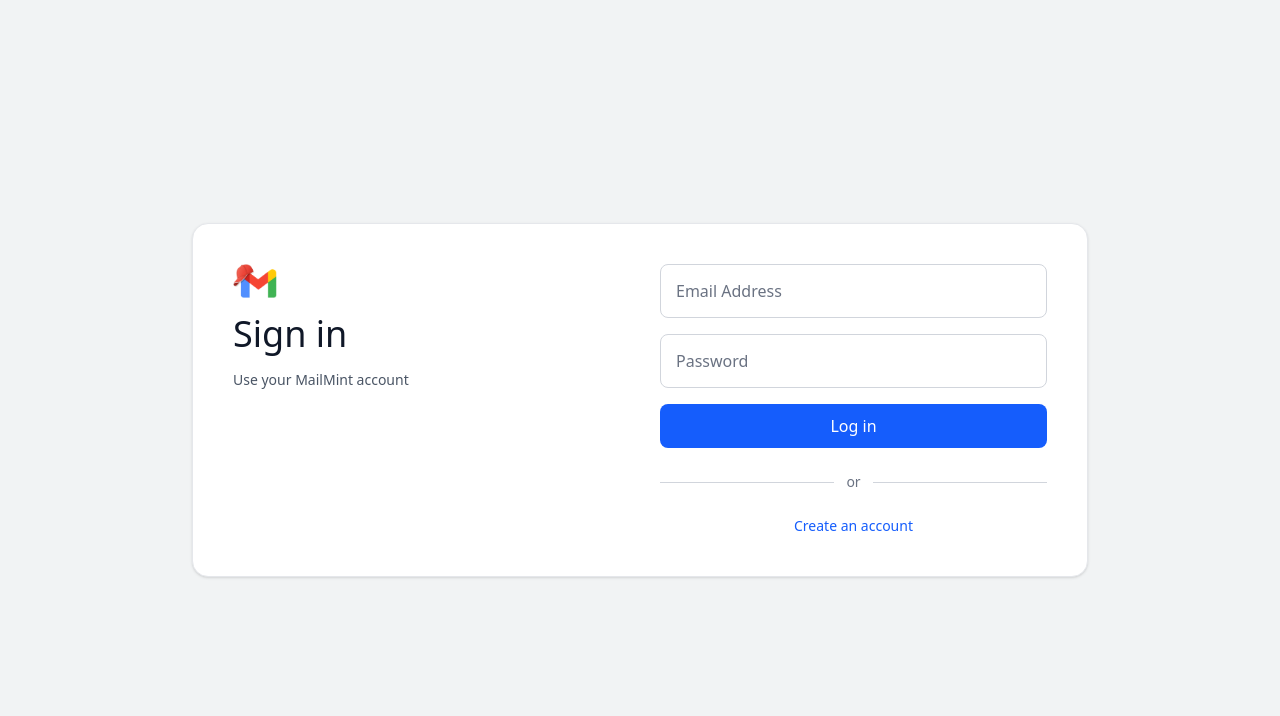
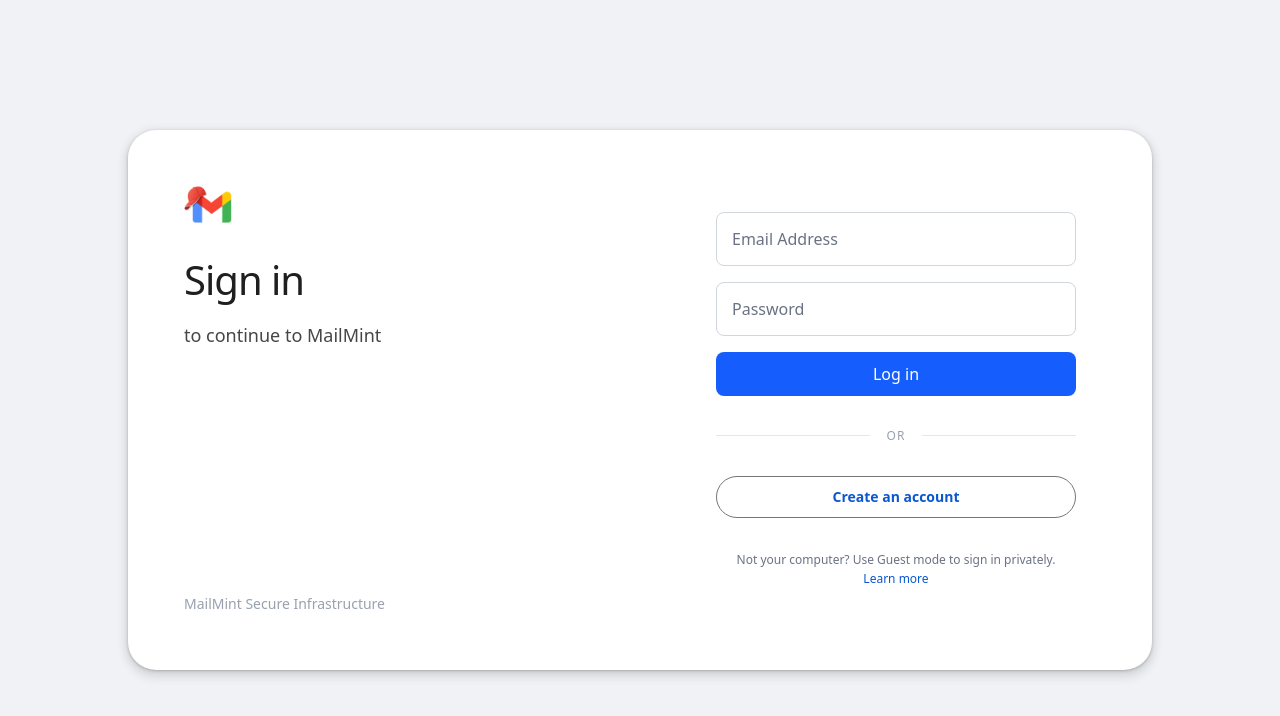
Before and after one commit to my-itemss/mailmint, a Next.js app in the folder client/: page / in a window 1280 px wide. Shown: the top 716 px of the page. Built offline with nearby package versions, Linux system fonts and the light colour scheme; no server answers; a web font is replaced by a local one.

Commit message:
ui improved 0.6

```diff
--- a/client/package.json
+++ b/client/package.json
@@ -9,6 +9,7 @@
     "lint": "eslint"
   },
   "dependencies": {
+    "framer-motion": "^12.34.3",
     "lucide-react": "^0.575.0",
     "next": "16.1.6",
     "postcss": "^8.5.6",
--- a/client/src/app/page.tsx
+++ b/client/src/app/page.tsx
@@ -10,6 +10,7 @@ import Topbar from "@/components/Topbar";
 import EmailList from "@/components/EmailList";
 import SentEmailList from "@/components/SentEmailList";
 import ComposeModal from "@/components/ComposeModal";
+import { motion, AnimatePresence } from "framer-motion";
 
 import { getEmails, getSentEmails } from "../../lib/api";
 
@@ -93,59 +94,89 @@ export default function Home() {
   /* ---------------- AUTH SCREEN ---------------- */
   if (!mailbox) {
     return (
-      <div className="min-h-screen bg-[#f1f3f4] flex items-center justify-center px-4">
-        <div className="w-full max-w-4xl bg-white rounded-2xl shadow-sm border border-gray-200 p-8 md:p-10">
+       <div className="min-h-screen bg-[#F0F2F5] flex items-center justify-center p-4 sm:p-6">
+      {/* Main Container with Material 3 Shadow */}
+      <motion.div
+        layout
+        className="w-full max-w-[1024px] min-h-[540px] bg-white rounded-[28px] shadow-[0_1px_3px_rgba(60,64,67,0.3),0_4px_8px_3px_rgba(60,64,67,0.15)] flex flex-col md:flex-row overflow-hidden"
+      >
 
-          <div className="flex flex-col md:flex-row gap-10">
-
-            {/* Left */}
-            <div className="flex-1">
-              <img
-                className="w-11 mb-4"
+        {/* LEFT SIDE: Branding (Static) */}
+        <div className="flex-1 p-10 md:p-14 flex flex-col">
+          <div className="mb-auto">
+            <motion.img
+              initial={{ scale: 0.8, opacity: 0 }}
+              animate={{ scale: 1, opacity: 1 }}
+              className="w-12 mb-8"
               src="/log/mailmint.png"
+              alt="MailMint"
             />
 
-              <h1 className="text-4xl font-medium text-gray-900 mb-4">
+            <AnimatePresence mode="wait">
+              <motion.div
+                key={authMode}
+                initial={{ x: -20, opacity: 0 }}
+                animate={{ x: 0, opacity: 1 }}
+                exit={{ x: 20, opacity: 0 }}
+                transition={{ duration: 0.3 }}
+              >
+                <h1 className="text-[32px] md:text-[40px] font-normal text-[#1F1F1F] leading-tight tracking-tight mb-4">
                   {authMode === "login" ? "Sign in" : "Create account"}
                 </h1>
-
-              <p className="text-gray-600 text-sm">
-                {authMode === "login"
-                  ? "Use your MailMint account"
-                  : "Create a temporary mailbox instantly"}
+                <p className="text-[#444746] text-lg font-normal">
+                  {authMode === "login" ? "to continue to MailMint" : "Get your private mailbox"}
                 </p>
+              </motion.div>
+            </AnimatePresence>
           </div>
 
-            {/* Right */}
-            <div className="flex-1">
+          <div className="hidden md:block text-gray-400 text-sm">
+            MailMint Secure Infrastructure
+          </div>
+        </div>
 
+        {/* RIGHT SIDE: Interactive Form */}
+        <div className="flex-1 p-10 md:p-14 flex flex-col justify-center">
+          <div className="w-full max-w-[360px] mx-auto">
+
+            <AnimatePresence mode="wait">
+              <motion.div
+                key={authMode}
+                initial={{ y: 10, opacity: 0 }}
+                animate={{ y: 0, opacity: 1 }}
+                exit={{ y: -10, opacity: 0 }}
+                transition={{ duration: 0.3 }}
+              >
                 {authMode === "login" ? (
                   <LoginMailbox onLogin={handleAuthSuccess} />
                 ) : (
                   <CreateMailbox onCreated={handleAuthSuccess} />
                 )}
+              </motion.div>
+            </AnimatePresence>
 
-              <div className="flex items-center my-6">
-                <div className="flex-grow border-t border-gray-300"></div>
-                <span className="px-3 text-sm text-gray-500">or</span>
-                <div className="flex-grow border-t border-gray-300"></div>
+            <div className="flex items-center my-8">
+              <div className="flex-grow border-t border-gray-200"></div>
+              <span className="px-4 text-xs font-medium text-gray-400 uppercase tracking-widest">or</span>
+              <div className="flex-grow border-t border-gray-200"></div>
             </div>
 
-              <div className="flex justify-center">
+            <div className="flex flex-col items-center">
               <button
-                  onClick={() =>
-                    setAuthMode(authMode === "login" ? "create" : "login")
-                  }
-                  className="text-blue-600 text-sm font-medium hover:underline"
+                onClick={() => setAuthMode(authMode === "login" ? "create" : "login")}
+                className="w-full py-2.5 rounded-full border border-[#747775] text-[#0B57D0] text-sm font-semibold hover:bg-[#F1F3F4] transition-colors"
               >
-                  {authMode === "login"
-                    ? "Create an account"
-                    : "Already have an account?"}
+                {authMode === "login" ? "Create an account" : "Sign in instead"}
               </button>
+
+              <p className="mt-8 text-xs text-gray-500 text-center leading-relaxed">
+                Not your computer? Use Guest mode to sign in privately. <br/>
+                <a href="#" className="text-[#0B57D0] font-medium hover:underline">Learn more</a>
+              </p>
             </div>
           </div>
         </div>
-        </div>
+      </motion.div>
     </div>
     );
   }
@@ -153,18 +184,14 @@ export default function Home() {
   /* ---------------- MAIN APP ---------------- */
   return (
     <div className="h-screen flex flex-col bg-[#f6f8fc]">
-
       <Topbar
         email={mailbox}
         displayName={displayName}
         onLogout={handleLogout}
-        onToggleSidebar={() =>
-          setSidebarCollapsed(!sidebarCollapsed)
-        }
+        onToggleSidebar={() => setSidebarCollapsed(!sidebarCollapsed)}
       />
 
       <div className="flex flex-1 overflow-hidden">
-
         <Sidebar
           collapsed={sidebarCollapsed}
           activeItem={activeTab}
@@ -174,7 +201,6 @@ export default function Home() {
 
         {/* MAIN CONTENT */}
         <div className="flex-1 flex flex-col overflow-hidden bg-white rounded-tl-3xl shadow-sm border-l border-t border-gray-100">
-
           {/* Inbox */}
           {activeTab === "Inbox" && (
             <EmailList
@@ -183,7 +209,8 @@ export default function Home() {
               onDeleted={(id) =>
                 setEmails((prev) => prev.filter((m) => m._id !== id))
               }
-/>          )}
+            />
+          )}
 
           {/* Sent */}
           {activeTab === "Sent" && (
@@ -208,7 +235,6 @@ export default function Home() {
               </p>
             </div>
           )}
-
         </div>
       </div>
 
--- a/client/src/components/Loader.tsx
+++ b/client/src/components/Loader.tsx
@@ -7,35 +7,73 @@ interface Props {
 
 export default function Loader({ onFinish }: Props) {
   const [progress, setProgress] = useState(0);
+  const [isExiting, setIsExiting] = useState(false);
 
   useEffect(() => {
-    const interval = setInterval(() => {
-      setProgress((prev) => {
-        if (prev >= 100) {
-          clearInterval(interval);
-          setTimeout(onFinish, 500);
-          return 100;
-        }
-        return prev + 8;
-      });
-    }, 300);
+    // Phase 1: Rapid initial jump to 30%
+    const timer1 = setTimeout(() => setProgress(30), 100);
 
-    return () => clearInterval(interval);
+    // Phase 2: Staggered "bursts" to mimic real asset loading
+    const timer2 = setTimeout(() => setProgress(65), 1200);
+    const timer3 = setTimeout(() => setProgress(85), 2200);
+    const timer4 = setTimeout(() => {
+      setProgress(100);
+      // Phase 3: Smooth exit transition
+      setTimeout(() => setIsExiting(true), 500);
+      setTimeout(onFinish, 1100);
+    }, 3200);
+
+    return () => {
+      [timer1, timer2, timer3, timer4].forEach(clearTimeout);
+    };
   }, [onFinish]);
 
   return (
-    <div className="flex flex-col items-center justify-center min-h-screen bg-white">
-     <img
-     src="/log/mailmintt.png"
-     className="w-66 mb-7"
-     >
-     </img>
+    <div className={`flex flex-col items-center justify-center min-h-screen bg-[#F8F9FA] transition-all duration-700 ease-in-out ${isExiting ? "opacity-0 scale-105" : "opacity-100 scale-100"}`}>
+      {/* Custom keyframes for the "Gmail Pop" */}
+      <style jsx>{`
+        @keyframes gmail-pop {
+          0% { transform: scale(0.6); opacity: 0; filter: blur(8px); }
+          50% { transform: scale(1.08); opacity: 1; filter: blur(0px); }
+          100% { transform: scale(1); opacity: 1; }
+        }
+        .animate-gmail-pop {
+          animation: gmail-pop 0.9s cubic-bezier(0.34, 1.56, 0.64, 1) forwards;
+        }
+      `}</style>
 
-      <div className="w-72 h-1 bg-gray-200 rounded overflow-hidden">
-        <div
-          className="h-full bg-red-600 transition-all duration-300"
-          style={{ width: `${progress}%` }}
-        />
+      <div className="flex flex-col items-center w-full max-w-[300px]">
+        {/* Logo with entrance animation */}
+        <div className="animate-gmail-pop">
+          <img
+            src="/log/mailmintt.png"
+            className="w-50 mb-14 select-none pointer-events-none"
+            alt="Logo"
+          />
+        </div>
+
+        {/* The Track (Standard Google Workspace 4px height) */}
+        <div className="w-full h-[4px] bg-[#E8EAED] rounded-full overflow-hidden relative">
+          <div
+            className="h-full bg-[#DB4437] transition-all duration-[1000ms] ease-out shadow-[0_0_8px_rgba(219,68,55,0.3)]"
+            style={{ width: `${progress}%` }}
+          />
+        </div>
+
+        {/* Subtle loading text beneath the bar */}
+        <div className="mt-4 text-[10px] text-gray-400 font-bold tracking-widest uppercase animate-pulse">
+          {progress < 100 ? "Syncing" : "Ready"}
+        </div>
+      </div>
+
+      {/* Footer Branding */}
+      <div className="fixed bottom-12 flex flex-col items-center opacity-70">
+        <span className="text-gray-400 text-[9px] font-bold tracking-[0.3em] uppercase mb-1">
+          From
+        </span>
+        <div className="flex items-center space-x-1.5">
+          <span className="text-[#5F6368] text-xl font-semibold tracking-tight">MailMint</span>
+        </div>
       </div>
     </div>
   );
```
Also changed, not shown: 2 other files (tests, documents, lock files or other folders). Lines whose indentation alone changed are shown as unchanged.
